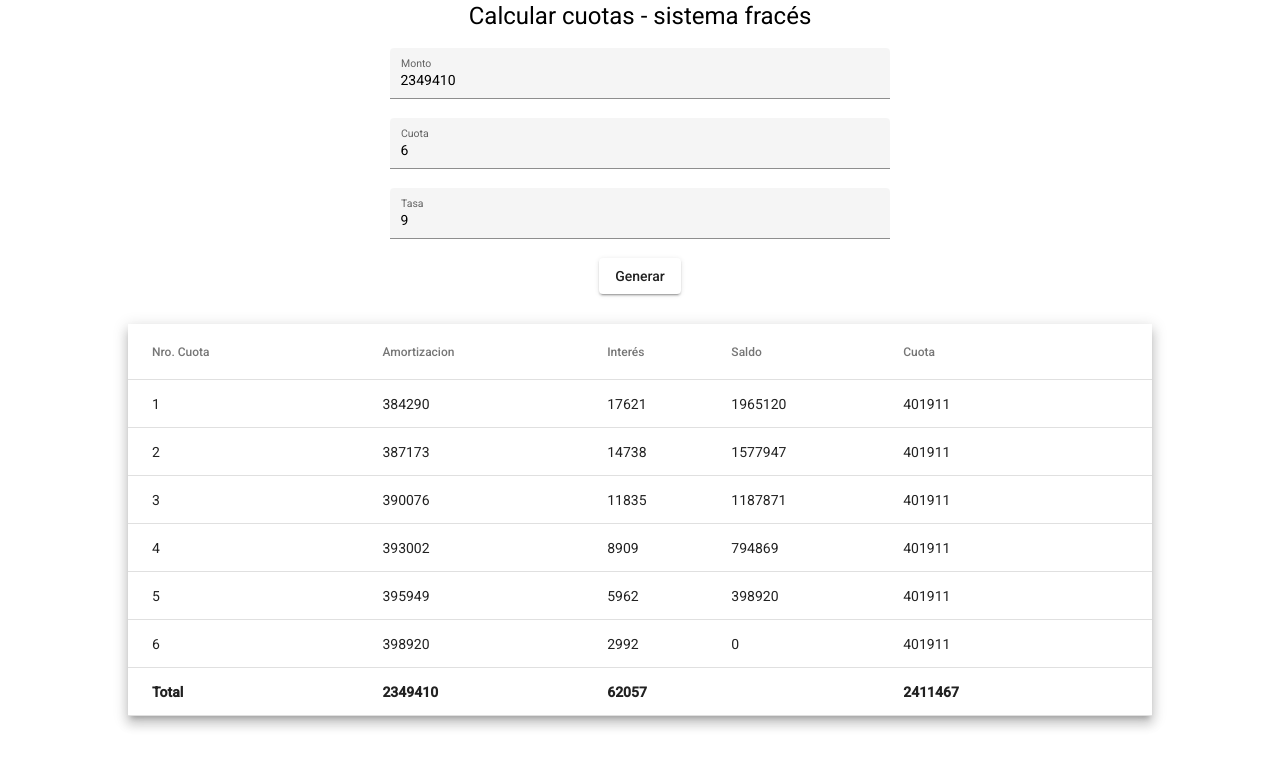
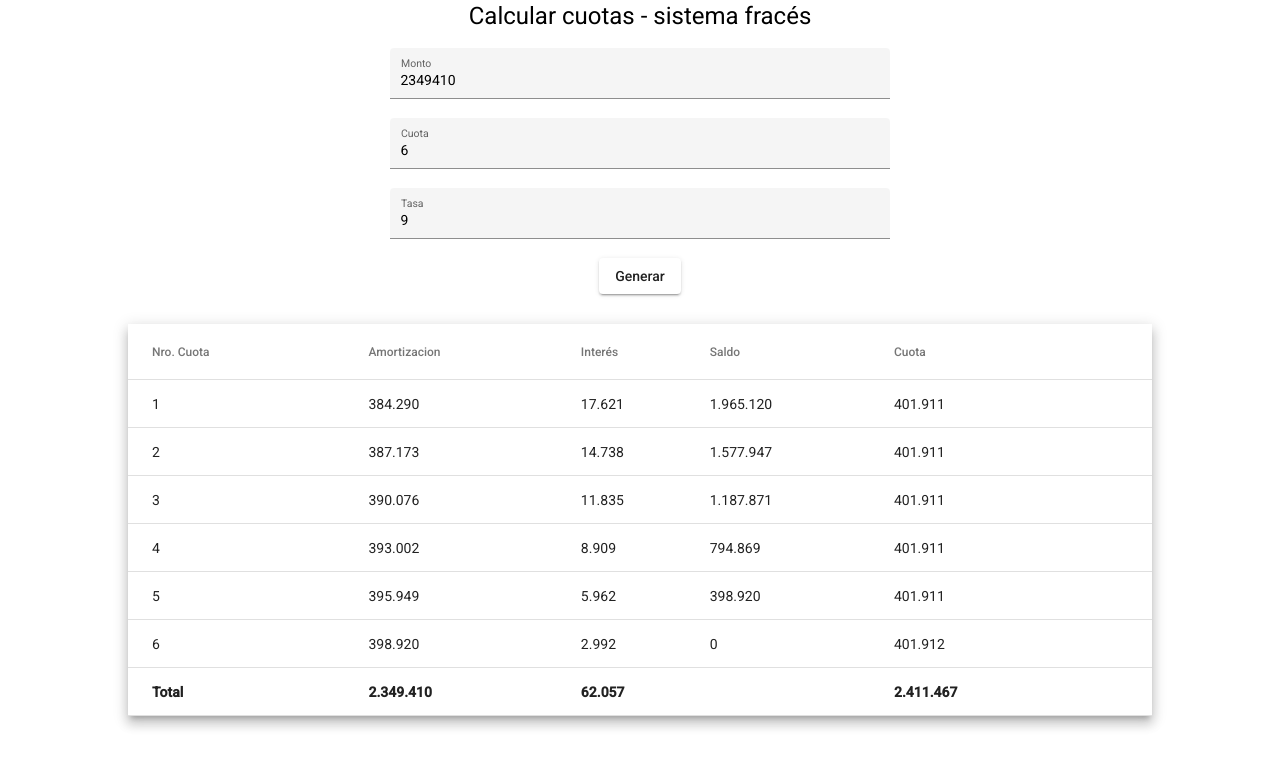
Before and after one commit to ArielAyala/calculador-cuotas-sistema-frances, an Angular app: page / in a window 1280 px wide. Both pictures are taken after a click on the button "Generar". Shown: the top 768 px of the page. Built offline with nearby package versions, Linux system fonts and the light colour scheme.

Commit message:
Pipe para separador de miles

```diff
--- a/src/app/app.component.html
+++ b/src/app/app.component.html
@@ -37,26 +37,34 @@
 
     <ng-container matColumnDef="amortizacion">
       <th mat-header-cell *matHeaderCellDef>Amortizacion</th>
-      <td mat-cell *matCellDef="let element">{{ element.amortizacion }}</td>
-      <td mat-footer-cell *matFooterCellDef>{{ totalAmortizacion }}</td>
+      <td mat-cell *matCellDef="let element">
+        {{ element.amortizacion | separadorMiles }}
+      </td>
+      <td mat-footer-cell *matFooterCellDef>{{ totalAmortizacion | separadorMiles }}</td>
     </ng-container>
 
     <ng-container matColumnDef="interes">
       <th mat-header-cell *matHeaderCellDef>Interés</th>
-      <td mat-cell *matCellDef="let element">{{ element.interes }}</td>
-      <td mat-footer-cell *matFooterCellDef>{{ totalInteres }}</td>
+      <td mat-cell *matCellDef="let element">
+        {{ element.interes | separadorMiles }}
+      </td>
+      <td mat-footer-cell *matFooterCellDef>{{ totalInteres | separadorMiles  }}</td>
     </ng-container>
 
     <ng-container matColumnDef="saldo">
       <th mat-header-cell *matHeaderCellDef>Saldo</th>
-      <td mat-cell *matCellDef="let element">{{ element.saldo }}</td>
+      <td mat-cell *matCellDef="let element">
+        {{ element.saldo | separadorMiles }}
+      </td>
       <td mat-footer-cell *matFooterCellDef></td>
     </ng-container>
 
     <ng-container matColumnDef="cuota">
       <th mat-header-cell *matHeaderCellDef>Cuota</th>
-      <td mat-cell *matCellDef="let element">{{ element.cuota }}</td>
-      <td mat-footer-cell *matFooterCellDef>{{ totalCuotas }}</td>
+      <td mat-cell *matCellDef="let element">
+        {{ element.cuota | separadorMiles }}
+      </td>
+      <td mat-footer-cell *matFooterCellDef>{{ totalCuotas | separadorMiles  }}</td>
     </ng-container>
 
     <tr mat-header-row *matHeaderRowDef="columnasTabla"></tr>
--- a/src/app/app.component.ts
+++ b/src/app/app.component.ts
@@ -79,6 +79,7 @@ export class AppComponent implements OnInit {
 
       if (cuotaIndex === this.plazo) {
         cuota.amortizacion = this.saldo;
+        cuota.cuota = cuota.amortizacion + cuota.interes;
       }
 
       // Saldo de la cuota
--- /dev/null
+++ b/src/app/pipes/separador-miles.pipe.ts
@@ -0,0 +1,10 @@
+import { Pipe, PipeTransform } from '@angular/core';
+
+@Pipe({
+  name: 'separadorMiles',
+})
+export class SeparadorMilesPipe implements PipeTransform {
+  public transform(value: any) {
+    return value.toString().replace(/\B(?=(\d{3})+(?!\d))/g, '.');
+  }
+}
```
Also changed, not shown: src/app/app.module.ts (+7 -11 lines), 1 other file (tests, documents, lock files or other folders).
